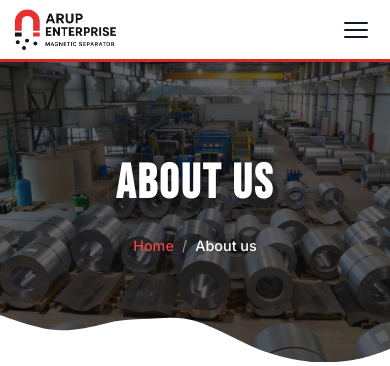
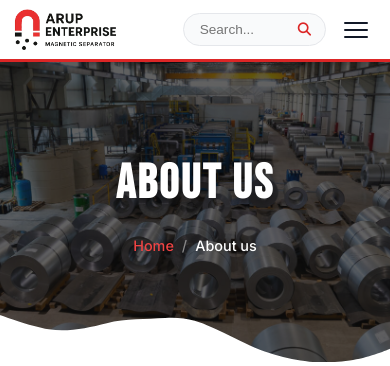
Before and after one commit to Abhiraj0406/arup-enterprise, a PHP site: page /about.php in a window 390 px wide. Shown: the top 366 px of the page. Run offline with PHP 8.4, Linux system fonts and the light colour scheme; data that the repository does not hold is empty.

Commit message:
update search at header

```diff
--- a/includes/header.php
+++ b/includes/header.php
@@ -514,6 +514,11 @@ foreach ($pinned_categories as $pc) {
         align-items: center;
         gap: 10px;
         flex-shrink: 0;
+    }
+    @media (max-width: 768px) {
+        .header-search-form input {
+            width: 100px !important;
+        }
     }
     .db-btn-call {
         display: inline-flex;
@@ -1260,9 +1265,12 @@ foreach ($pinned_categories as $pc) {
 
         <!-- RIGHT ACTIONS -->
         <div class="db-header-actions">
-            <a href="products" title="Search Products" class="db-btn-quote" style="border-radius: 50%; padding: 12px 14px; background: #DC2626;">
-                <i class="fas fa-search" aria-hidden="true"></i>
-            </a>
+            <form action="products.php" method="GET" class="header-search-form" style="display:flex; align-items:center; background:#f9fafb; border:1px solid #e5e7eb; border-radius:30px; padding:2px 8px;">
+                <input type="text" name="search" placeholder="Search..." style="border:none; background:transparent; outline:none; padding:6px 8px; font-size:0.85rem; width:140px; color:#111827;" required>
+                <button type="submit" style="background:none; border:none; color:#DC2626; cursor:pointer; padding:6px; outline:none;">
+                    <i class="fas fa-search"></i>
+                </button>
+            </form>
             <button class="db-hamburger" id="dbHamburger" aria-label="Open menu" aria-expanded="false" aria-controls="dbMobileNav">
                 <span></span><span></span><span></span>
             </button>
```
